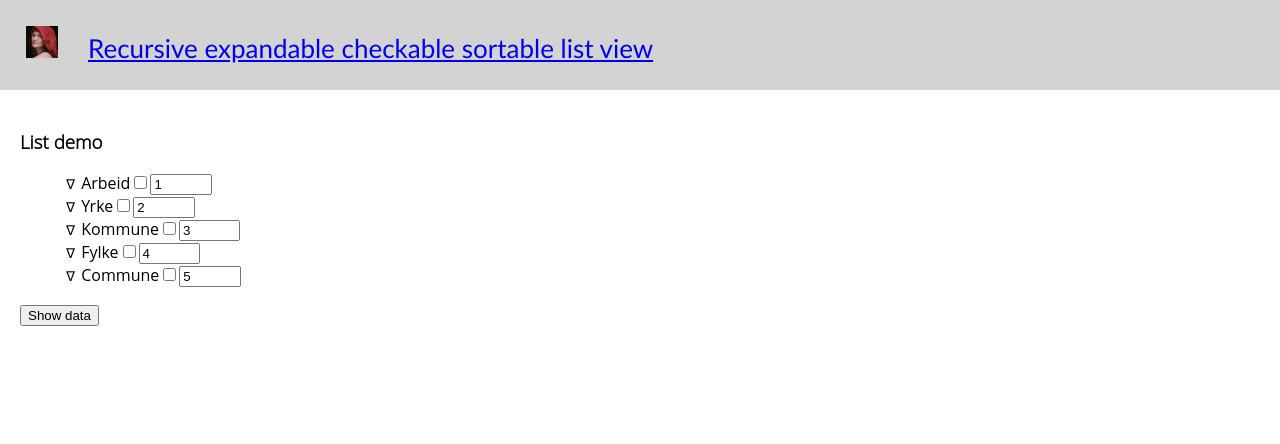
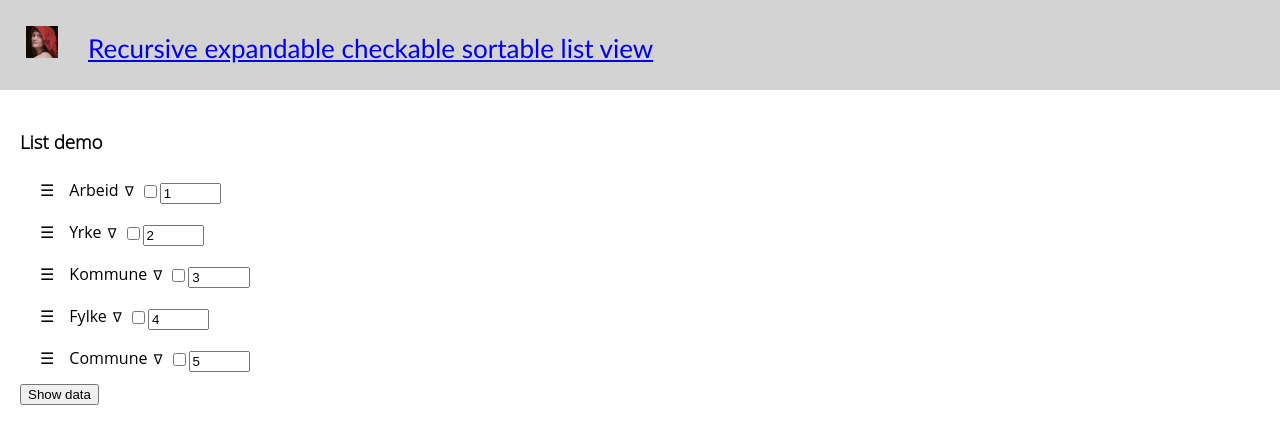
Before and after one commit to alina-lapina/recursive-expandable-sortable-draggable-crud-list, a React (Create React App) app: page /expandable in a window 1280 px wide. Shown: the top 444 px of the page. Built offline with nearby package versions, Linux system fonts and the light colour scheme.

Commit message:
drag and drop works on the top level

```diff
--- a/src/css/App.css
+++ b/src/css/App.css
@@ -26,3 +26,27 @@
 .App-header img {
   padding-right: 30px;
 }
+
+.App ul {
+  margin: 0;
+  padding: 0;
+  list-style: none;
+}
+
+.App ul li {
+  padding: 10px 20px;
+  position: relative;
+  display: flex;
+  align-items: flex-start;
+  line-height: 1;
+}
+
+.App li .drag {
+  margin-right: 15px;
+  cursor: move;
+}
+
+.App li svg {
+  height: 2rem;
+  color: #fff;
+}
--- a/src/modules/list/List.jsx
+++ b/src/modules/list/List.jsx
@@ -1,4 +1,5 @@
 import React, {useEffect, useReducer} from "react";
+import { ReactComponent as Hamburger } from "../../images/hamburger.svg";
 import "./list.css";
 
 export const List = ({listitems = [],
@@ -26,15 +27,56 @@ export const ListItems = ({controls, items, dispatch}) => {
     )
 };
 
+const onDragStart = (e, item) => {
+    item.dragged = true;
+    e.dataTransfer.effectAllowed = "move";
+    e.dataTransfer.setData("text/html", e.target.parentNode);
+    e.dataTransfer.setDragImage(e.target.parentNode, 20, 20);
+};
+
+const onDragOver = item => {
+    // const draggedOverItem = this.state.items[index];
+
+    // if the item is dragged over itself, ignore
+    //if (this.draggedItem === draggedOverItem) {return;}
+
+    // filter out the currently dragged item
+    //let items = this.state.items.filter(item => item !== this.draggedItem);
+
+    // add the dragged item after the dragged over item
+    //items.splice(index, 0, this.draggedItem);
+
+    //this.setState({ items });
+    console.log("onDragOver", item.title);
+};
+
+const onDragEnd = (dispatch) => {
+    console.log("onDragEnd");
+
+    //this.draggedIdx = null;
+};
+
 export const ListItem = ({controls, item, dispatch}) => {
     return (
-        <li>
+        <li  onDragOver={() => {
+            console.log("onDragOver", item.title);
+            dispatch({action: "rank_dragged", data: {rank: item.rank}});
+        }}>
+            <div
+                className="drag"
+                draggable
+                onDragStart={e => onDragStart(e, item)}
+                onDragEnd={() => onDragEnd(item)}
+                style={{border: "red"}}
+            >
+                &#9776;
+            </div>
+            <span className="content">{item.title}</span>
             <Controls
                 item={item}
                 dispatch={dispatch}
                 controls={controls.filter(control => control.order < 0)}
             />
-            <span>{item.title}</span>
             <Controls
                 item={item}
                 dispatch={dispatch}
@@ -136,6 +178,11 @@ export const useList = (list) => {
                     && reorder(data.item.parent ? data.item.parent.children : state);
                 return [...state];
             }
+            case "rank_dragged": {
+                state.find(item => item.dragged).rank = data.rank;
+                reorder(state);
+                return [...state];
+            }
             default:
                 return state;
         }}
```
